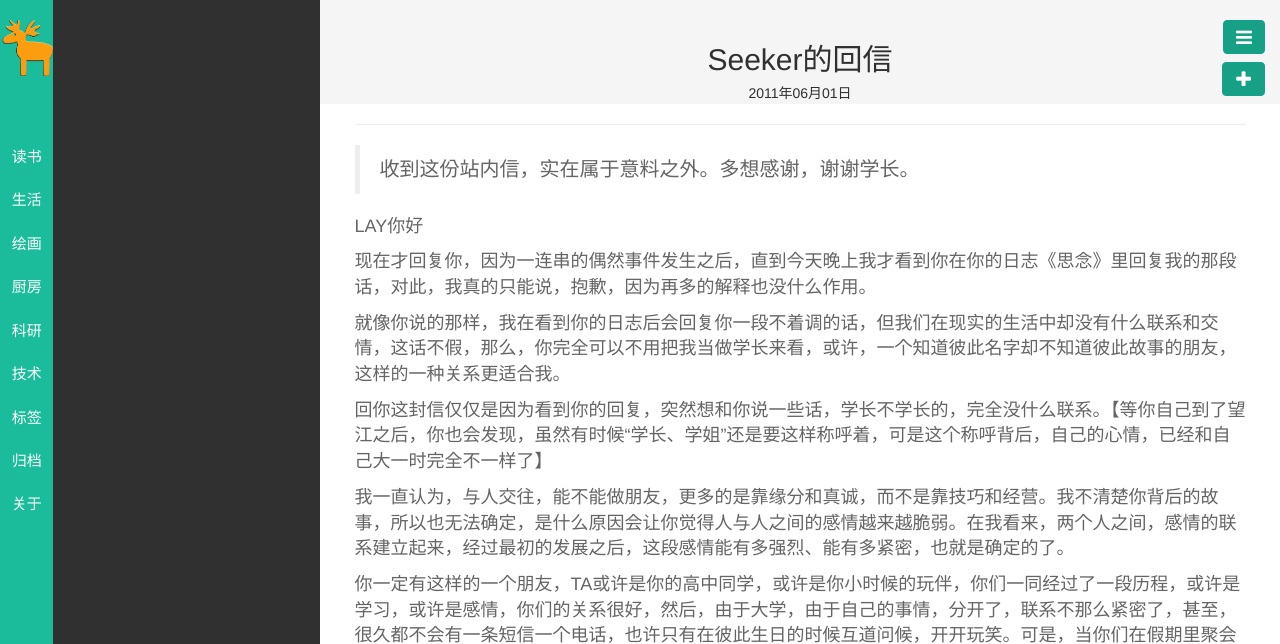
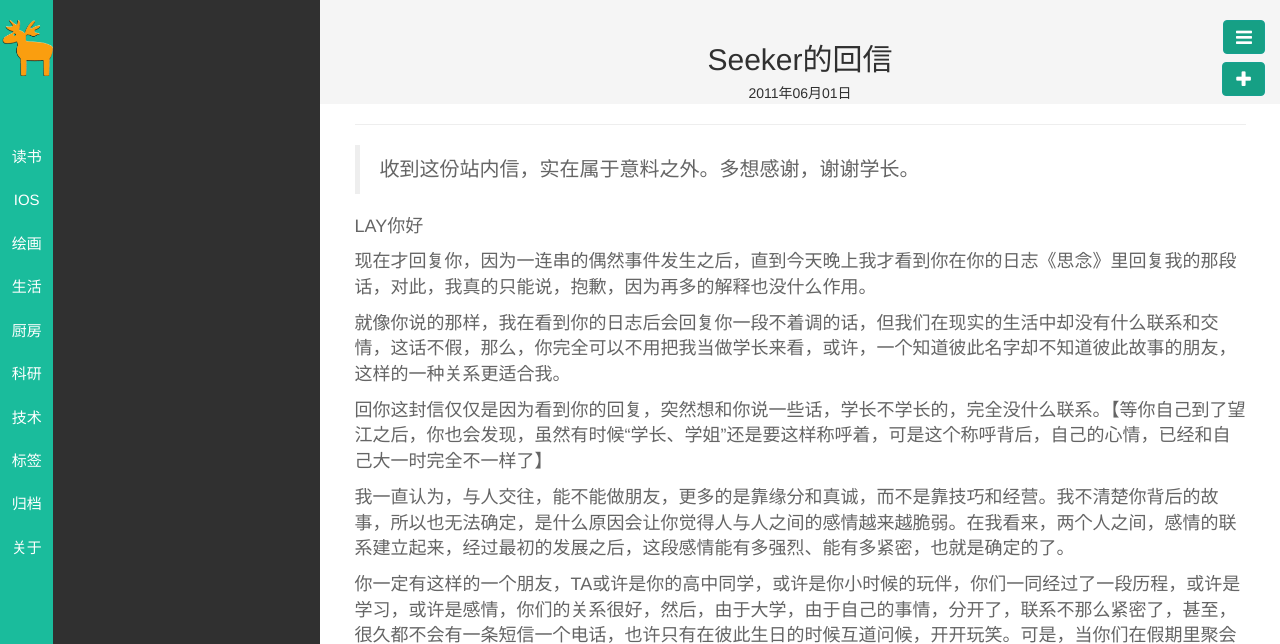
Before and after one commit to klone1127/klone1127.github.io, a Jekyll site: the page built from _posts/生活/2011-06-01-Seeker-reply-me.md, in a window 1280 px wide. Shown: the top 644 px of the page. Built offline with Jekyll 4.4.1, drawn with Linux system fonts in a browser that asks for light colours; nearby versions of some CDN libraries; library files that are not in the unit come from our copies; Markdown is read by kramdown in place of the engine named in the settings.

Commit message:
这次应该可以了

```diff
--- a/_posts/IOS开发/2011-06-01-Seeker-reply-me.md
+++ b/_posts/生活/2011-06-01-Seeker-reply-me.md
@@ -1,7 +1,7 @@
 ---
 layout: post
 title: Seeker的回信
-category: 生活
+category: IOS
 tags: 随感
 keywords:
 description:
```
Also changed, not shown: _posts/生活/2012-12-31-To-my-friends.md (renamed from _posts/IOS开发/2012-12-31-To-my-friends.md), _posts/生活/2013-12-31-Can-not.md (renamed from _posts/IOS开发/2013-12-31-Can-not.md).
